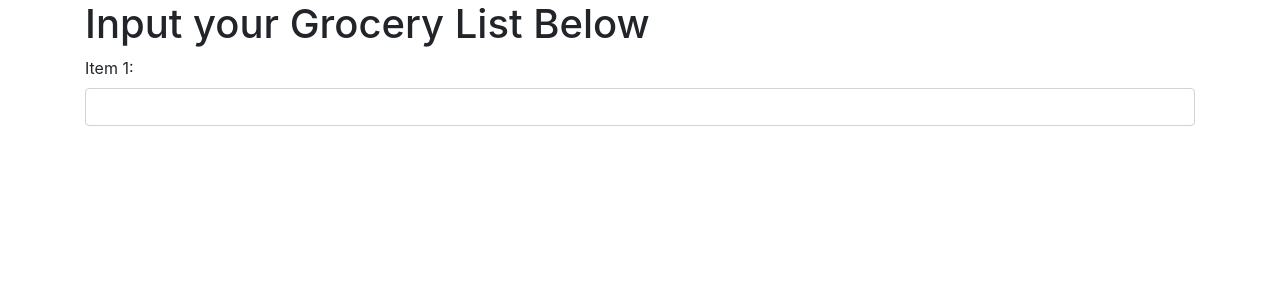
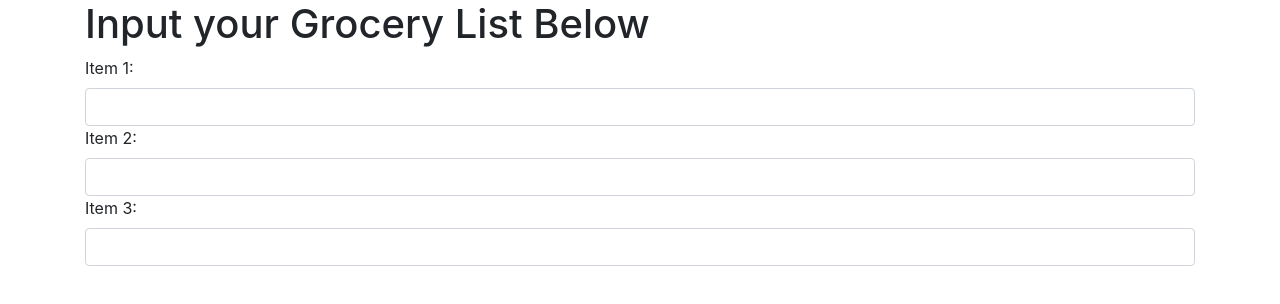
Before and after one commit to diegosalazar343/groceries-list, a plain HTML site: page index.html in a window 1280 px wide. Drawn offline with Linux system fonts and the light colour scheme.

Commit message:
add two more forms

```diff
--- a/index.html
+++ b/index.html
@@ -16,7 +16,16 @@
         <label for="item1">Item 1: </label>
         <input id="item1" class="form-control" type="text">
       </div>
-
+      <div>
+        <label for="item2">Item 2: </label>
+        <input id="item2" class="form-control"
+        type="text">
+      </div>
+      <div>
+        <label for="item3">Item 3: </label>
+        <input id="item3" class="form-control"
+        type="text">
+      </div>
     </form>
   </div>
 </body>
```
